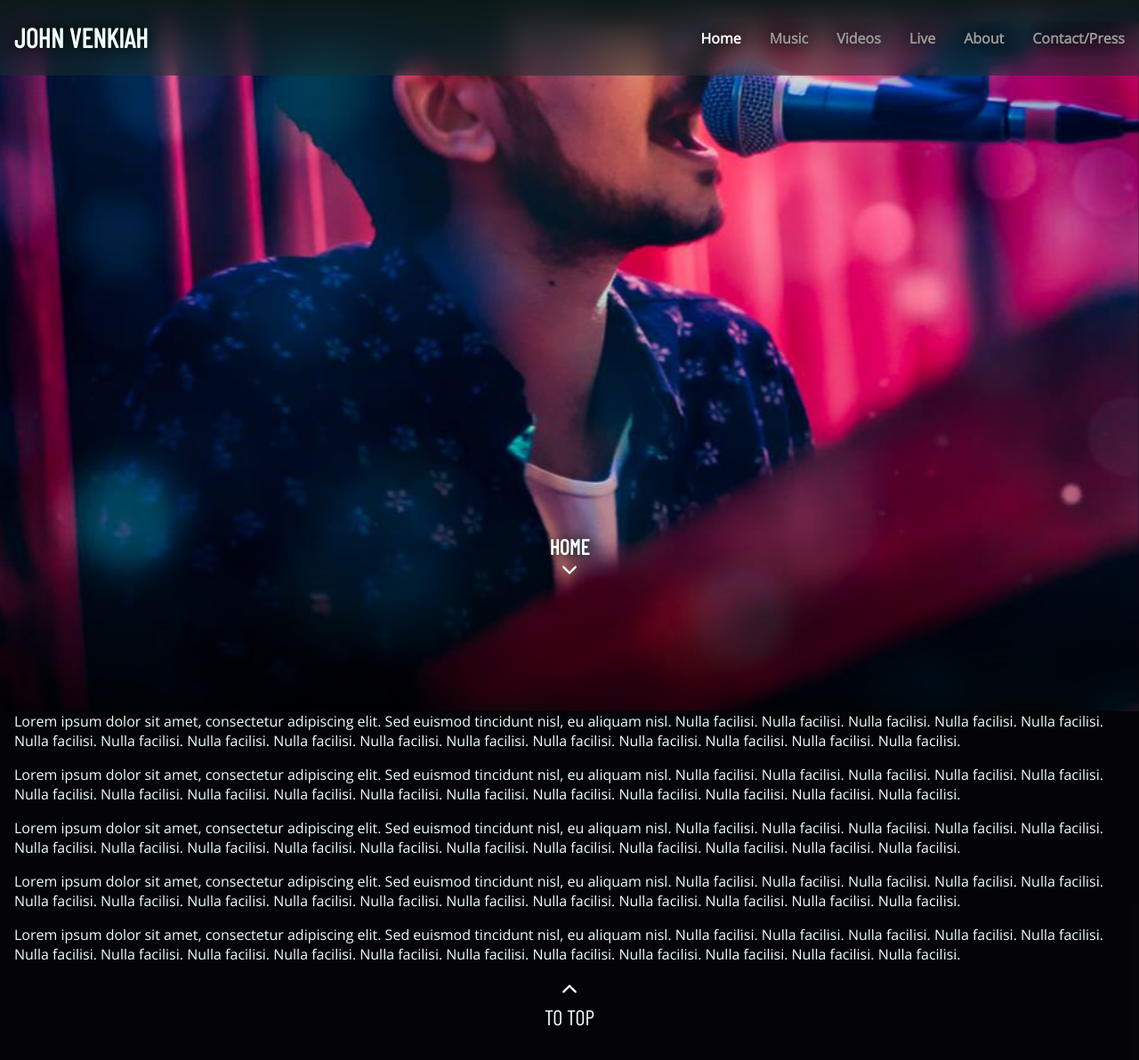
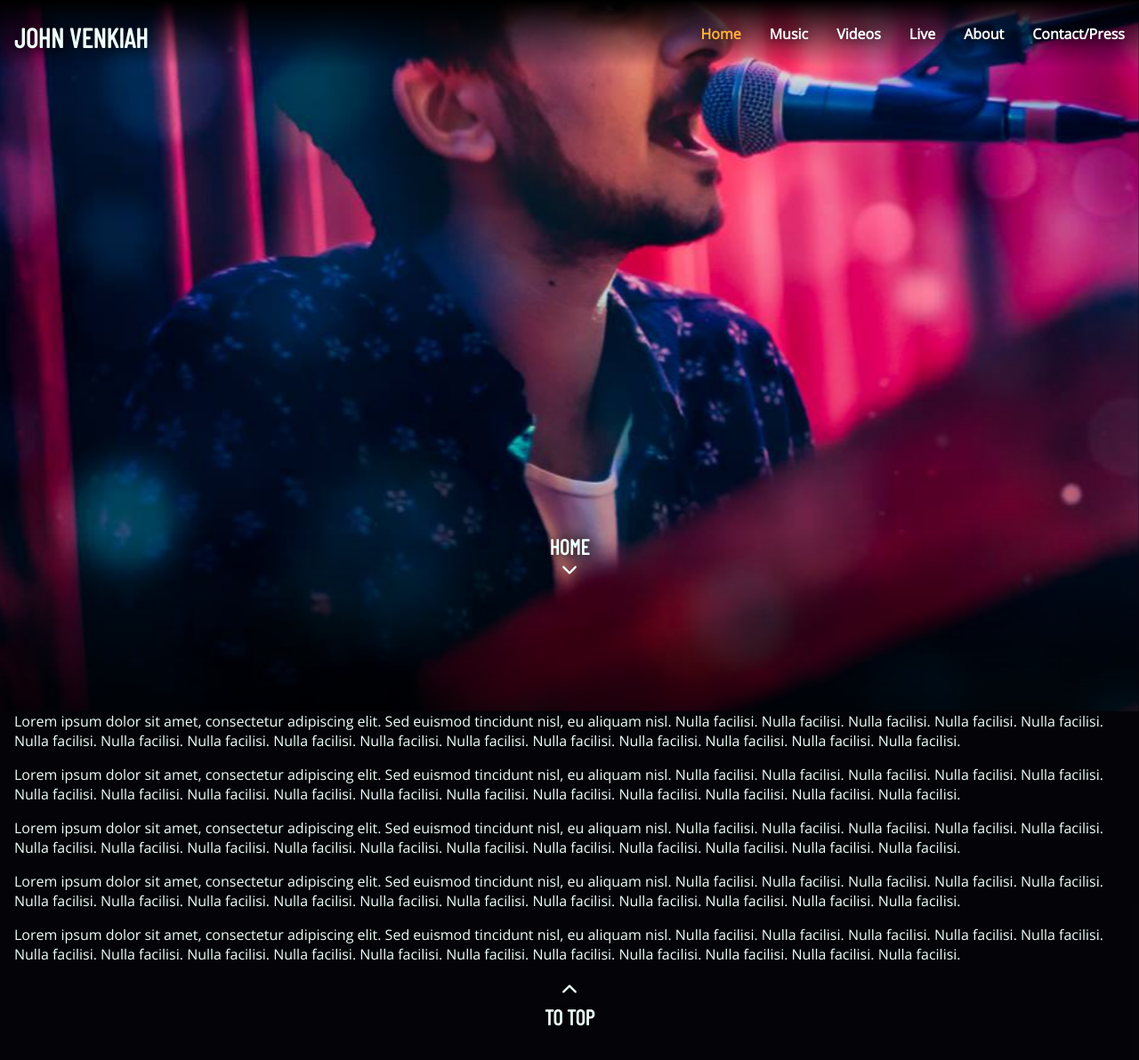
Before and after one commit to johnvenkiah/johnvenkiah-official-site, a React (Create React App) app: page / in a window 1280 px wide. Shown: the top 1192 px of the page at 89% size. Built offline with nearby package versions, Linux system fonts and the light colour scheme.

Commit message:
style TO TOP div with animations etc

```diff
--- a/src/components/Navbar/Navbar.styled.js
+++ b/src/components/Navbar/Navbar.styled.js
@@ -3,7 +3,7 @@ import styled from 'styled-components';
 
 export const Nav = styled.nav`
   background: linear-gradient(black, transparent);
-  height: 85px;
+  height: 75px;
   display: flex;
   position: fixed;
   justify-content: space-between;
@@ -11,7 +11,7 @@ export const Nav = styled.nav`
 `;
 
 export const NavLink = styled(Link)`
-  color: #989898;
+  color: #fff;
   font-weight: 600;
   display: flex;
   align-items: center;
@@ -20,7 +20,7 @@ export const NavLink = styled(Link)`
   height: 100%;
   cursor: pointer;
   &.active {
-    color: #fff;
+    color: #ffb337;
   }
 `;
 
@@ -30,8 +30,10 @@ export const NavMenu = styled.div`
   justify-content: end;
   white-space: nowrap;
   width: 100vw;
-  background-color: rgba(25, 50, 50, 0.5);
-  backdrop-filter: blur(10px);
+  @media screen and (max-width: 768px) {
+    backdrop-filter: blur(10px);
+    background-color: rgba(25, 50, 50, 0.5);
+  }
 
   ul {
     display: flex;
--- a/src/pages/Home/Home.styled.js
+++ b/src/pages/Home/Home.styled.js
@@ -11,11 +11,32 @@ export const MiddleFadeBar = styled.div`
   position: relative;
   top: 75vh;
   background: linear-gradient(transparent, rgba(0, 0, 0, 0.7));
-  h2 {
+
+  div {
+    cursor: pointer;
+    width: fit-content;
     margin: 0 auto;
-  }
-  svg {
-    font-size: 1.5rem;
+
+    h2 {
+      transition: all 0.3s ease-in-out;
+      margin: 0 auto;
+    }
+
+    svg {
+      transition: all 0.3s ease-in-out;
+      font-size: 1.5rem;
+      border-radius: 50%;
+    }
+
+    &:hover {
+      h2 {
+        text-shadow: 0 0 10px #ffb337;
+      }
+      svg {
+        filter: drop-shadow(0px 0px 5px #ffb337);
+        -webkit-filter: drop-shadow(0px 0px 5px #ffb337);
+      }
+    }
   }
 `;
 
@@ -28,17 +49,35 @@ export const ContentsWrapper = styled.div`
 `;
 
 export const ToTop = styled.div`
+  cursor: pointer;
+  width: fit-content;
   margin: 0 auto;
   text-align: center;
   font-family: 'Barlow Condensed', sans-serif;
   text-transform: uppercase;
   font-size: 1.5rem;
+  transition: all 0.2s ease-in-out;
+  transform: scale(1);
 
   p {
     margin: 0;
     padding-bottom: 1rem;
+    font-weight: 600;
+    transition: all 0.2s ease-in-out;
   }
   svg {
     font-size: 1.5rem;
+    transition: all 0.2s ease-in-out;
+  }
+
+  &:hover {
+    transform: scale(1.03);
+    p {
+      text-shadow: 0 0 10px #ffb337;
+    }
+    svg {
+      filter: drop-shadow(0px 0px 5px #ffb337);
+      -webkit-filter: drop-shadow(0px 0px 5px #ffb337);
+    }
   }
 `;
```
